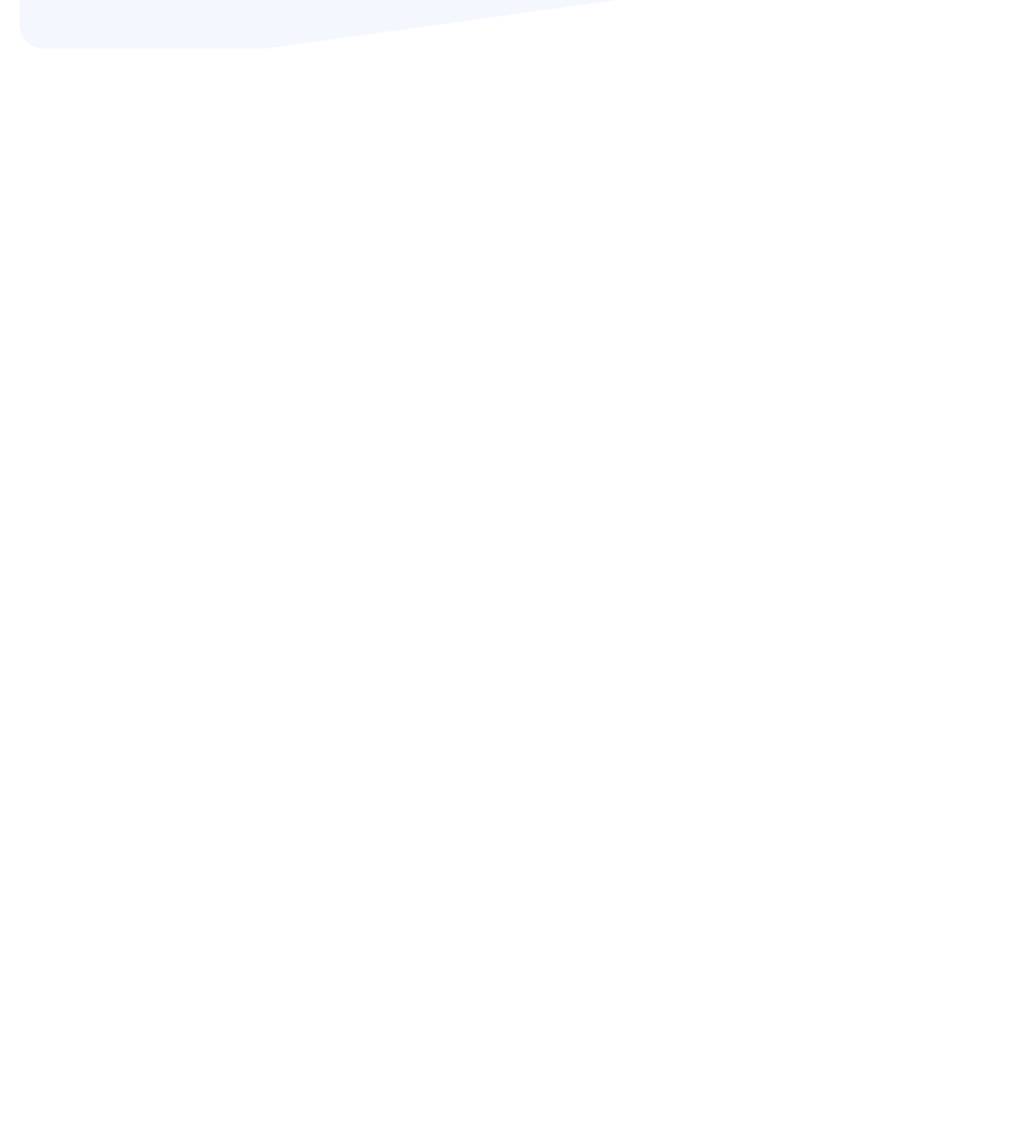
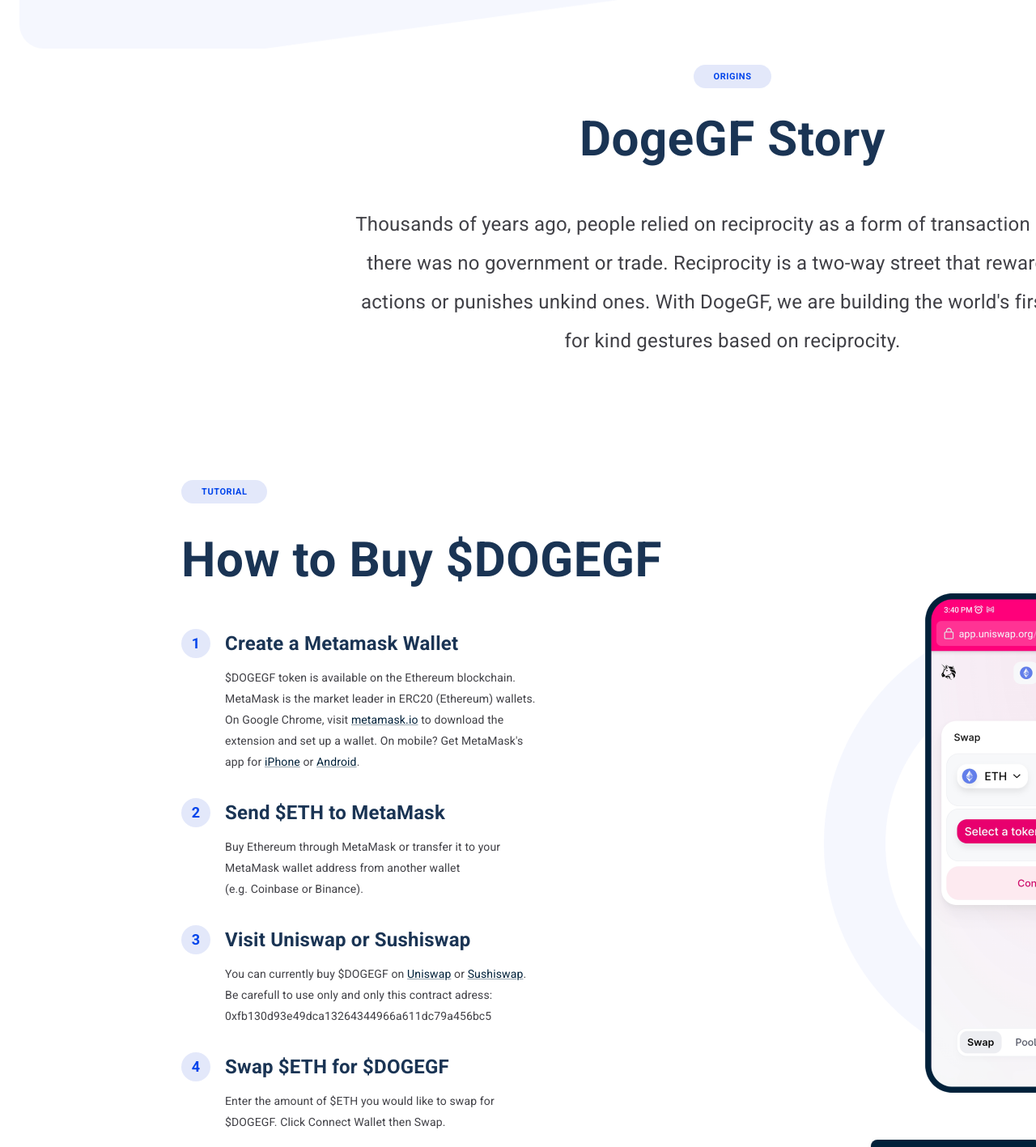
Before and after one commit to DogeGF-Token/DogeGF, a React (Create React App) app in the folder frontend/: page / in a window 1280 px wide. Shown: the part 740-2157 px from the top of the page at 81% size. Before the commit the page ends 800 px from the top, so only its background shows below. Built offline with nearby package versions, Linux system fonts and the light colour scheme.

Commit message:
[create] about and buy section

```diff
--- a/frontend/src/app/main/MainApp/MainApp.js
+++ b/frontend/src/app/main/MainApp/MainApp.js
@@ -2,11 +2,13 @@ import { makeStyles } from '@mui/styles';
 import Container from '@mui/material/Container';
 import Box from '@mui/material/Box';
 import Typography from '@mui/material/Typography';
+import Link from '@mui/material/Link';
 
 import MainAppHeader from './MainAppHeader';
 import SectionLabel from './components/SectionLabel';
 import SectionTitle from './components/SectionTitle';
 import Button from './components/Button';
+import StepBox from './components/StepBox';
 
 import { APP_HEADER_HEIGHT } from './constants';
 
@@ -15,11 +17,16 @@ const useStyles = makeStyles((theme) => ({
 		minWidth: 1810,
 	},
 	homeSection: {
+		display: 'flex',
+		flexDirection: 'column',
+		justifyContent: 'center',
 		height: `calc(100vh - ${APP_HEADER_HEIGHT}px)`,
-		padding: '168px 0 0 320px',
 		borderRadius: 30,
 		background: `url('/assets/images/slider.png') no-repeat center center`,
 		backgroundSize: 'cover',
+	},
+	homeSectionBox: {
+		marginLeft: '15%',
 	},
 	homeSectionLabel: {
 		marginBottom: 35,
@@ -33,6 +40,63 @@ const useStyles = makeStyles((theme) => ({
 		fontSize: '2.25rem',
 		lineHeight: '1.625rem',
 	},
+	aboutSection: {
+		display: 'flex',
+		flexDirection: 'column',
+		alignItems: 'center',
+		paddingTop: 20,
+		marginBottom: 128,
+	},
+	aboutSectionLabel: {
+		marginBottom: 27,
+	},
+	aboutSectionTitle: {
+		marginBottom: 45,
+	},
+	aboutSectionDescription: {
+		color: theme.palette.primary.text,
+		fontSize: '1.5rem',
+		lineHeight: '3rem',
+		textAlign: 'center',
+	},
+	buySection: {
+		display: 'flex',
+		alignItems: 'center',
+		justifyContent: 'space-evenly',
+		paddingTop: 20,
+		marginBottom: 140,
+	},
+	buySectionLabel: {
+		marginBottom: 34,
+	},
+	buySectionTitle: {
+		marginBottom: 49,
+	},
+	buySectionStepList: {
+		'& > *': {
+			'&:not(:last-child)': {
+				marginBottom: 32,
+			},
+		},
+	},
+	buySectionActionPanel: {
+		display: 'flex',
+		flexDirection: 'column',
+		alignItems: 'center',
+	},
+	buySectionActionPhone: {
+		marginBottom: 13,
+	},
+	buySectionActionButtonBox: {
+		display: 'flex',
+		alignItems: 'center',
+		'& > *': {
+			textTransform: 'none',
+			'&:not(:last-child)': {
+				marginRight: 31,
+			},
+		},
+	},
 }));
 
 const MainApp = () => {
@@ -43,6 +107,7 @@ const MainApp = () => {
 			<MainAppHeader />
 
 			<Box id="home" className={classes.homeSection}>
+				<Box className={classes.homeSectionBox}>
 					<SectionLabel className={classes.homeSectionLabel}>
 						DogeGF in a Nutshell
 					</SectionLabel>
@@ -58,6 +123,90 @@ const MainApp = () => {
 
 					<Button variant="contained">Litepaper</Button>
 				</Box>
+			</Box>
+
+			<Box id="about" className={classes.aboutSection}>
+				<SectionLabel className={classes.aboutSectionLabel}>
+					Origins
+				</SectionLabel>
+
+				<SectionTitle className={classes.aboutSectionTitle}>
+					DogeGF Story
+				</SectionTitle>
+
+				<Typography className={classes.aboutSectionDescription}>
+					Thousands of years ago, people relied on reciprocity as a form of
+					transaction because <br />
+					there was no government or trade. Reciprocity is a two-way street that
+					rewards kind <br />
+					actions or punishes unkind ones. With DogeGF, we are building the
+					world's first token <br />
+					for kind gestures based on reciprocity.
+				</Typography>
+			</Box>
+
+			<Box id="buy" className={classes.buySection}>
+				<Box>
+					<SectionLabel className={classes.buySectionLabel}>
+						Tutorial
+					</SectionLabel>
+
+					<SectionTitle className={classes.buySectionTitle}>
+						How to Buy $DOGEGF
+					</SectionTitle>
+
+					<Box className={classes.buySectionStepList}>
+						<StepBox step="1" title="Create a Metamask Wallet">
+							$DOGEGF token is available on the Ethereum blockchain. <br />
+							MetaMask is the market leader in ERC20 (Ethereum) wallets. <br />
+							On Google Chrome, visit <Link href="#">metamask.io</Link> to
+							download the <br />
+							extension and set up a wallet. On mobile? Get MetaMask's <br />
+							app for <Link href="#">iPhone</Link> or{' '}
+							<Link href="#">Android</Link>.
+						</StepBox>
+
+						<StepBox step="2" title="Send $ETH to MetaMask">
+							Buy Ethereum through MetaMask or transfer it to your <br />
+							MetaMask wallet address from another wallet <br />
+							(e.g. Coinbase or Binance).
+						</StepBox>
+
+						<StepBox step="3" title="Visit Uniswap or Sushiswap">
+							You can currently buy $DOGEGF on <Link href="#">Uniswap</Link> or{' '}
+							<Link href="#">Sushiswap</Link>. <br />
+							Be carefull to use only and only this contract adress: <br />
+							0xfb130d93e49dca13264344966a611dc79a456bc5
+						</StepBox>
+
+						<StepBox step="4" title="Swap $ETH for $DOGEGF">
+							Enter the amount of $ETH you would like to swap for <br />
+							$DOGEGF. Click Connect Wallet then Swap.
+						</StepBox>
+
+						<StepBox step="*" title="Recommendation">
+							In order for your transaction to happen quickly and <br />
+							succesfully we recommend you to pay at least the average <br />
+							gas price and set an appropriate slippage tolerance <br />
+							depending on the volatility at the moment of your <br />
+							transaction. Gas prices can be checked on{' '}
+							<Link href="#">Etherscan</Link>.
+						</StepBox>
+					</Box>
+				</Box>
+
+				<Box className={classes.buySectionActionPanel}>
+					<img
+						className={classes.buySectionActionPhone}
+						src="/assets/images/phone.png"
+						alt="how to buy"
+					/>
+					<Box className={classes.buySectionActionButtonBox}>
+						<Button variant="contained">Buy on Uniswap</Button>
+						<Button variant="contained">Buy on Sushiswap</Button>
+					</Box>
+				</Box>
+			</Box>
 		</Container>
 	);
 };
--- /dev/null
+++ b/frontend/src/app/main/MainApp/components/StepBox.js
@@ -0,0 +1,52 @@
+import { makeStyles } from '@mui/styles';
+import Box from '@mui/material/Box';
+import Typography from '@mui/material/Typography';
+
+const useStyles = makeStyles((theme) => ({
+	titleBox: {
+		display: 'flex',
+		alignItems: 'center',
+		marginBottom: 11,
+	},
+	label: {
+		width: 36,
+		height: 36,
+		padding: '7px 12px',
+		marginRight: 18,
+		borderRadius: 99999,
+		backgroundColor: '#E3E8FA',
+		color: '#0044EB',
+		textAlign: 'center',
+		fontWeight: 700,
+		fontSize: '1.125rem',
+		lineHeight: '1.375rem',
+	},
+	title: {
+		fontWeight: 600,
+		fontSize: '1.5rem',
+		lineHeight: '1.8rem',
+		color: theme.palette.primary.headText,
+	},
+	description: {
+		marginLeft: 54,
+		fontSize: '0.875rem',
+		lineHeight: '1.625rem',
+		color: theme.palette.primary.text,
+	},
+}));
+
+const StepBox = (props) => {
+	const classes = useStyles();
+
+	return (
+		<Box>
+			<Box className={classes.titleBox}>
+				<Typography className={classes.label}>{props.step}</Typography>
+				<Typography className={classes.title}>{props.title}</Typography>
+			</Box>
+			<Typography className={classes.description}>{props.children}</Typography>
+		</Box>
+	);
+};
+
+export default StepBox;
--- a/frontend/src/app/main/MainApp/components/index.js
+++ b/frontend/src/app/main/MainApp/components/index.js
@@ -1,3 +1,4 @@
 export { default as Button } from './Button';
 export { default as SectionLabel } from './SectionLabel';
 export { default as SectionTitle } from './SectionTitle';
+export { default as StepBox } from './StepBox';
```
Also changed, not shown: frontend/public/assets/images/phone.png (added). Lines whose indentation alone changed are shown as unchanged.
